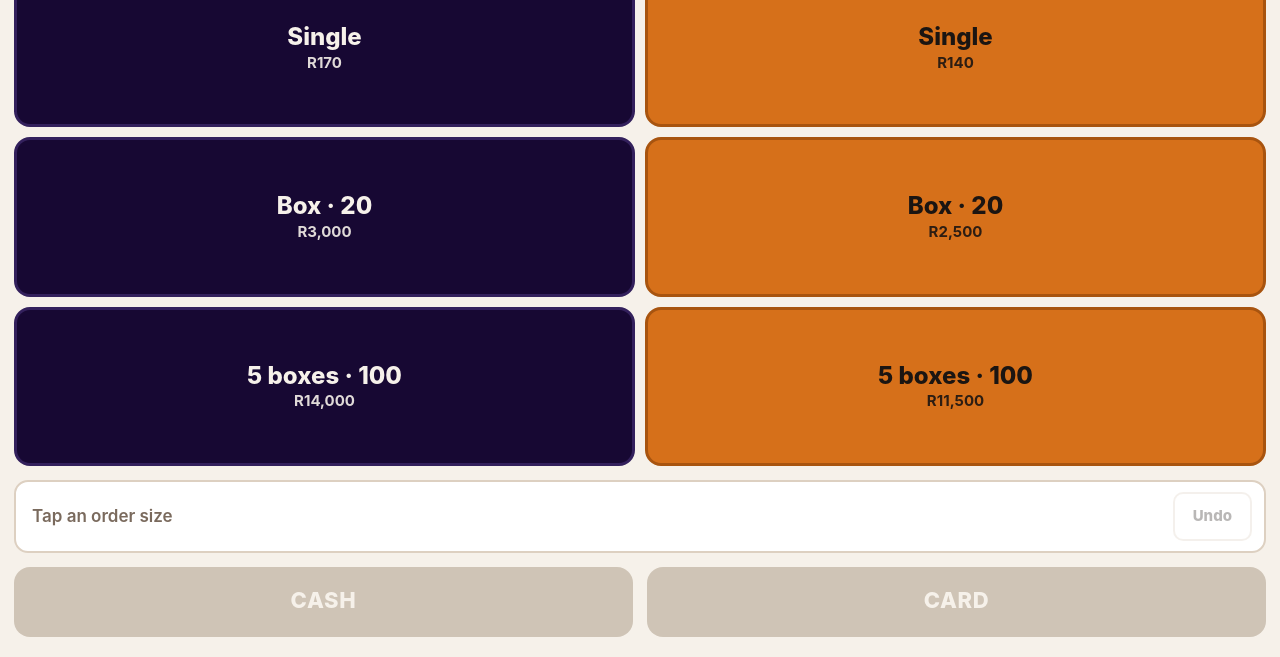
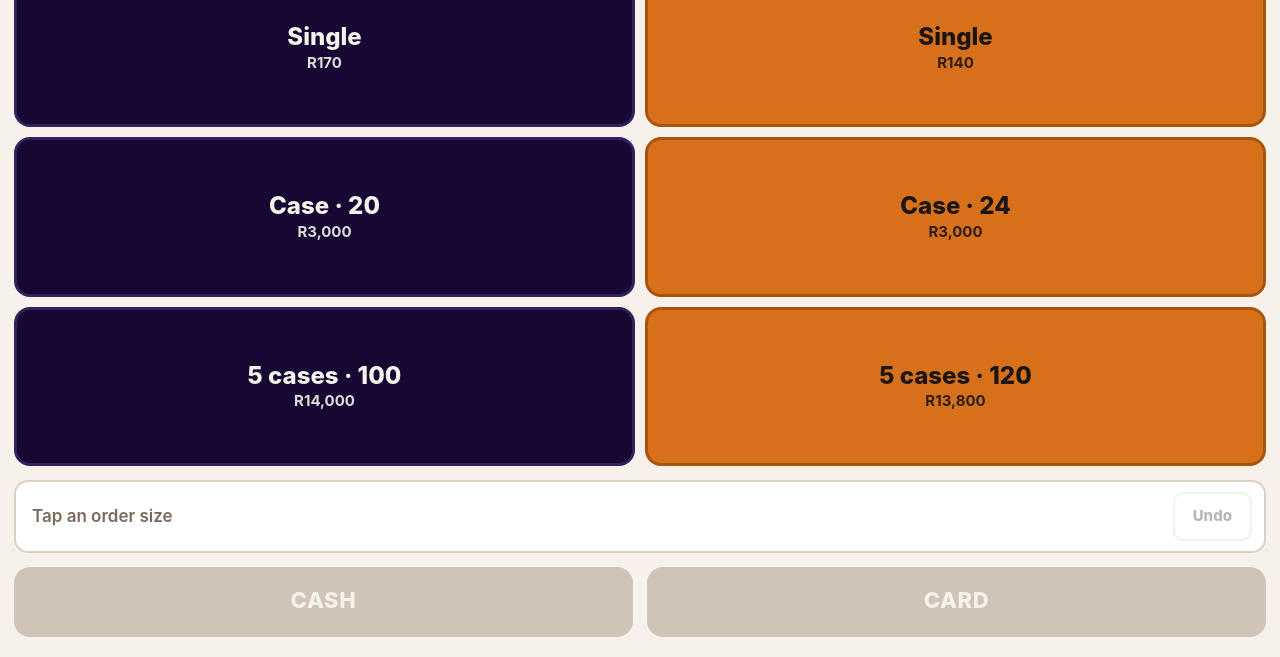
Before and after one commit to Adieframe/kerona-till, a plain HTML site: page index.html in a window 1280 px wide. Shown: the part 143-800 px from the top of the page. Drawn offline with Linux system fonts and the light colour scheme.

Commit message:
feat: sachet case of 24, case wording on box orders
Co-Authored-By: Claude Opus 5.5 <noreply@anthropic.com>

```diff
--- a/index.html
+++ b/index.html
@@ -367,7 +367,7 @@
     <button class="ch" data-till="boxes">
       <svg class="ico big" viewBox="0 0 64 64"><use href="#s-kerona"/></svg>
       <span class="ch-name">Box orders</span>
-      <span class="ch-sub">226 g powder · 20-sachet box — single, box of 20, 5 boxes</span>
+      <span class="ch-sub">226 g powder · 20-sachet box — single, case, 5 cases</span>
     </button>
     <button class="ch" data-till="konig">
       <span class="ch-icons" id="chKonigIcons"></span>
@@ -484,7 +484,7 @@
 
   // ---- configuration -------------------------------------------------------
   const PRICE = 20;                    // R per item on the König and Kerona tills, flat across products and payment methods
-  const BUILD = 'v16';                // shown on the totals page — keep in step with CACHE in sw.js
+  const BUILD = 'v17';                // shown on the totals page — keep in step with CACHE in sw.js
   const PICKED = 'kerona-till-active'; // which till a device used to remember (pre-v15); cleared on boot
   const LEGACY = 'kerona-till-v1';     // single-till storage, before the König/Kerona split
   const DEFAULT_TILL = 'boxes';        // every launch opens here; the others only via Switch till
@@ -499,11 +499,17 @@
       // listed column by column: the grid fills powder first, then sachets
       products: [
         box('powder',  '226 g powder',  'powder1',   'Single',        1,   170),
-        box('powder',  '226 g powder',  'powder20',  'Box · 20',     20,  3000),
-        box('powder',  '226 g powder',  'powder100', '5 boxes · 100', 100, 14000),
+        box('powder',  '226 g powder',  'powder20',  'Case · 20',    20,  3000),
+        box('powder',  '226 g powder',  'powder100', '5 cases · 100', 100, 14000),
         box('sachets', '20-sachet box', 'sachets1',  'Single',        1,   140),
-        box('sachets', '20-sachet box', 'sachets20', 'Box · 20',     20,  2500),
-        box('sachets', '20-sachet box', 'sachets100','5 boxes · 100', 100, 11500),
+        box('sachets', '20-sachet box', 'sachets24', 'Case · 24',    24,  3000),
+        box('sachets', '20-sachet box', 'sachets120','5 cases · 120', 120, 13800),
+      ],
+      // sizes no longer sold (sachet case 20 → 24, 2026-11-25): no button, but
+      // orders already recorded keep their own size and price in totals and CSV
+      retired: [
+        box('sachets', '20-sachet box', 'sachets20', 'Box · 20 (old)',      20,  2500),
+        box('sachets', '20-sachet box', 'sachets100','5 boxes · 100 (old)', 100, 11500),
       ]},
     konig: {
       name: 'König', slug: 'konig', store: 'kerona-till-konig-v1',
@@ -555,7 +561,8 @@
 
   // ---- choosing a till -----------------------------------------------------
   function startTill(id){
-    till = TILLS[id]; PRODUCTS = till.products;
+    till = TILLS[id];
+    PRODUCTS = till.products.concat(till.retired || []);   // buttons come from till.products only
 
     // carry over anything recorded before the two tills existed
     if (id === 'konig' && !localStorage.getItem(till.store)) {
@@ -575,9 +582,9 @@
     // The grid shape is driven by how many products the till sells: one gets a
     // full-screen button, two stack full width, five is the 2×2 plus a wide fifth,
     // six is Box orders — two product columns of three order sizes.
-    const shape = {1:'single', 2:'two', 5:'five', 6:'six'}[PRODUCTS.length];
+    const shape = {1:'single', 2:'two', 5:'five', 6:'six'}[till.products.length];
     grid.className = shape ? 'grid ' + shape : 'grid';
-    PRODUCTS.forEach(p => {
+    till.products.forEach(p => {
       const b = document.createElement('button');
       b.className = 'prod'; b.dataset.key = p.key;
       if (p.line) {
@@ -768,6 +775,9 @@
     return out;
   }
 
+  // retired sizes are listed only when an order in scope used them
+  const listed = t => PRODUCTS.filter(p => t.byProduct[p.key] || till.products.includes(p));
+
   function renderTotals(){
     const t = summarise(inScope());
     $('heroRand').textContent = rand(t.amount);
@@ -777,7 +787,7 @@
 
     // Box orders shows how many times each option was ordered; the rand column
     // is the option price × that count.
-    $('byProduct').innerHTML = PRODUCTS.map(p =>
+    $('byProduct').innerHTML = listed(t).map(p =>
       '<tr><td>' + fullName(p) + '</td><td class="q">' + t.byProduct[p.key] +
       '</td><td class="r">' + rand(t.byProduct[p.key] * priceOf(p)) + '</td></tr>').join('');
 
@@ -818,7 +828,7 @@
       'KERONA · ' + till.name + (till.orders ? '' : ' till'), when, '',
       (till.orders ? 'Units: ' : 'Items: ') + t.qty + '   Revenue: ' + rand(t.amount), ''
     ];
-    PRODUCTS.forEach(p => lines.push(till.orders
+    listed(t).forEach(p => lines.push(till.orders
       ? fullName(p) + ': ' + t.byProduct[p.key] + '   ' + rand(t.byProduct[p.key] * priceOf(p))
       : p.label.padEnd(14) + String(t.byProduct[p.key]).padStart(4) + '   ' + rand(t.byProduct[p.key] * PRICE)));
     lines.push('');
--- a/sw.js
+++ b/sw.js
@@ -1,6 +1,6 @@
 // Cache-first service worker. Once installed, the app runs with no reception at all.
 // Bump CACHE when you change any file, otherwise devices keep serving the old copy.
-const CACHE = 'kerona-till-v16';
+const CACHE = 'kerona-till-v17';
 const ASSETS = [
   './',
   './index.html',
```
